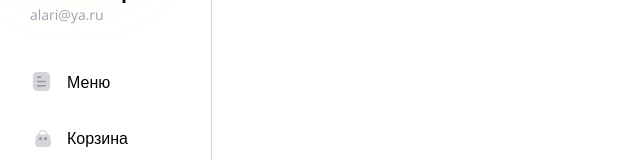
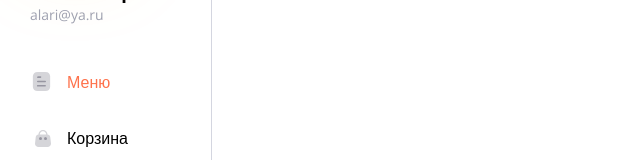
Before and after one commit to VitalGa/pizza-app-Anton, a React (Vite) app: page / in a window 1280 px wide. Shown: the part 167-327 px from the top of the page, without its empty margins (0-640 px from the left). Built offline with nearby package versions, Linux system fonts and the light colour scheme.

Commit message:
add NavLink

```diff
--- a/src/layout/Layout/Layout.tsx
+++ b/src/layout/Layout/Layout.tsx
@@ -1,15 +1,9 @@
-import { Link, Outlet, useLocation } from 'react-router-dom';
+import {  NavLink, Outlet } from 'react-router-dom';
 import styles from './Layout.module.css';
 import Button from '../../components/Button/Button';
-import { useEffect } from 'react';
 import cn from 'classnames';
 
 export function Layout() {
-	const location = useLocation();
-
-	useEffect(() => {
-		console.log(location);
-	}, [location]);
 
 
 	return <div className={styles['layout']}>
@@ -20,14 +14,16 @@ export function Layout() {
 				<div className={styles['email']}>alari@ya.ru</div>
 			</div>
 			<div className={styles['menu']}>
-				<Link to="/" className={styles['link']}>
+				<NavLink to="/" className={({ isActive }) => cn(styles['link'], {
+					[styles.active]: isActive
+				})}>
 					<img src="/menu-icon.svg" alt="Иконка меню"/>
-					Меню</Link>
-				<Link to="cart" className={cn(styles['link'], {
-					[styles.active]: location.pathname === '/cart'
+					Меню</NavLink>
+				<NavLink to="cart" className={({ isActive }) => cn(styles['link'], {
+					[styles.active]: isActive
 				})}>
 					<img src="/cart-icon.svg" alt="Иконка корзины"/>
-					Корзина</Link>
+					Корзина</NavLink>
 			</div>
 			<Button className={styles['exit']}>
 				<img src="/exit-item.svg" alt="Иконка выхода"/>
```
